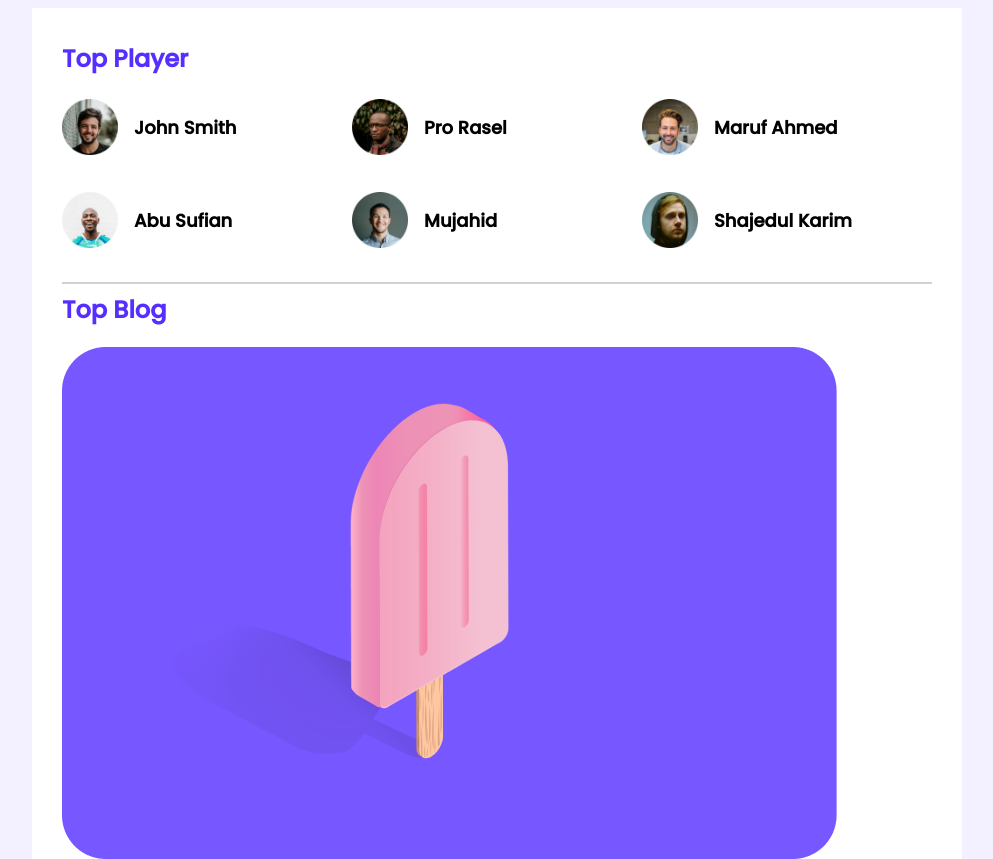
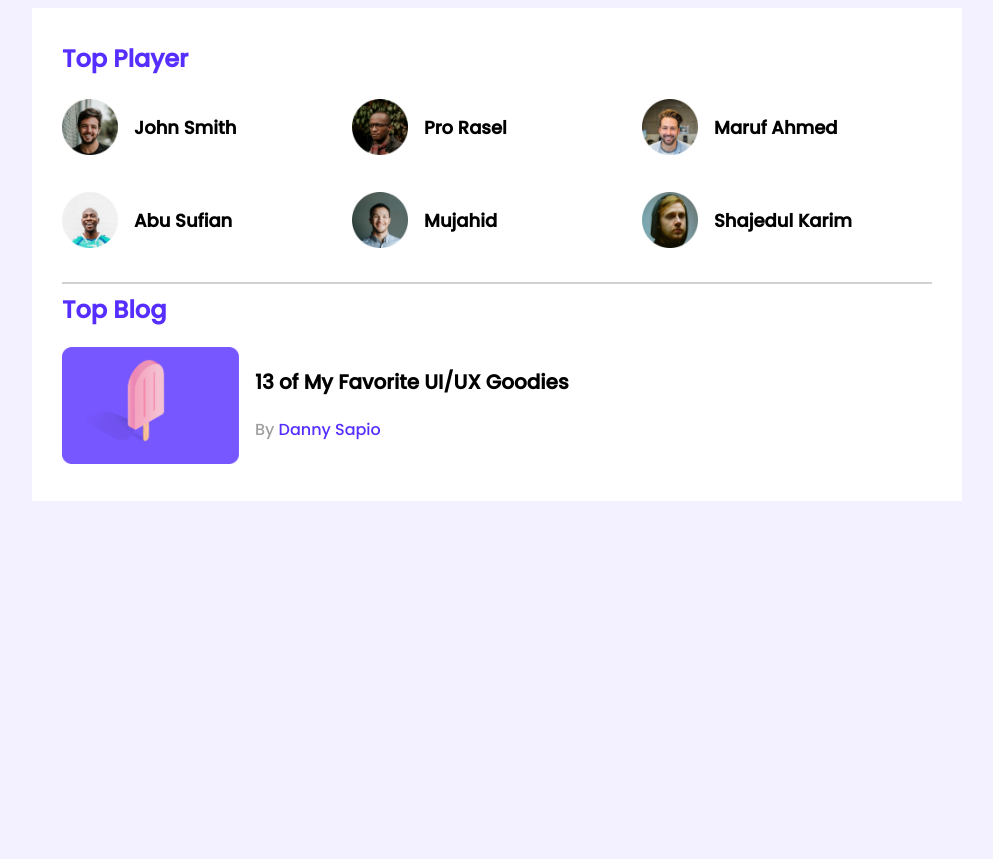
Before and after one commit to 100galib/leader-board-css3, a plain HTML site: page index.html in a window 1280 px wide. Shown: the top 859 px of the page, without its empty margins (143-1136 px from the left). After the commit the page ends 800 px from the top, so only its background shows below. Drawn offline with Linux system fonts and the light colour scheme.

Commit message:
second Commit

```diff
--- a/styles/style.css
+++ b/styles/style.css
@@ -47,3 +47,29 @@ hr{
     margin-left: 16px;
     font-size: 18px;
 }
+
+/* Top Blog Styles */
+
+.blog{
+    display: flex;
+}
+
+.blog .tharmbril img{
+    width: 177px;
+    height: 117px;
+}
+.blog-info{
+    margin-left: 16px;
+}
+.blog-title{
+    font-size: 20px;
+}
+.blog-author{
+    color: #9F9F9F;
+    font-size: 16px;
+}
+.blog-author a{
+    color: #562EFF;
+    text-decoration: none;
+    font-size: 16px;
+}
```
